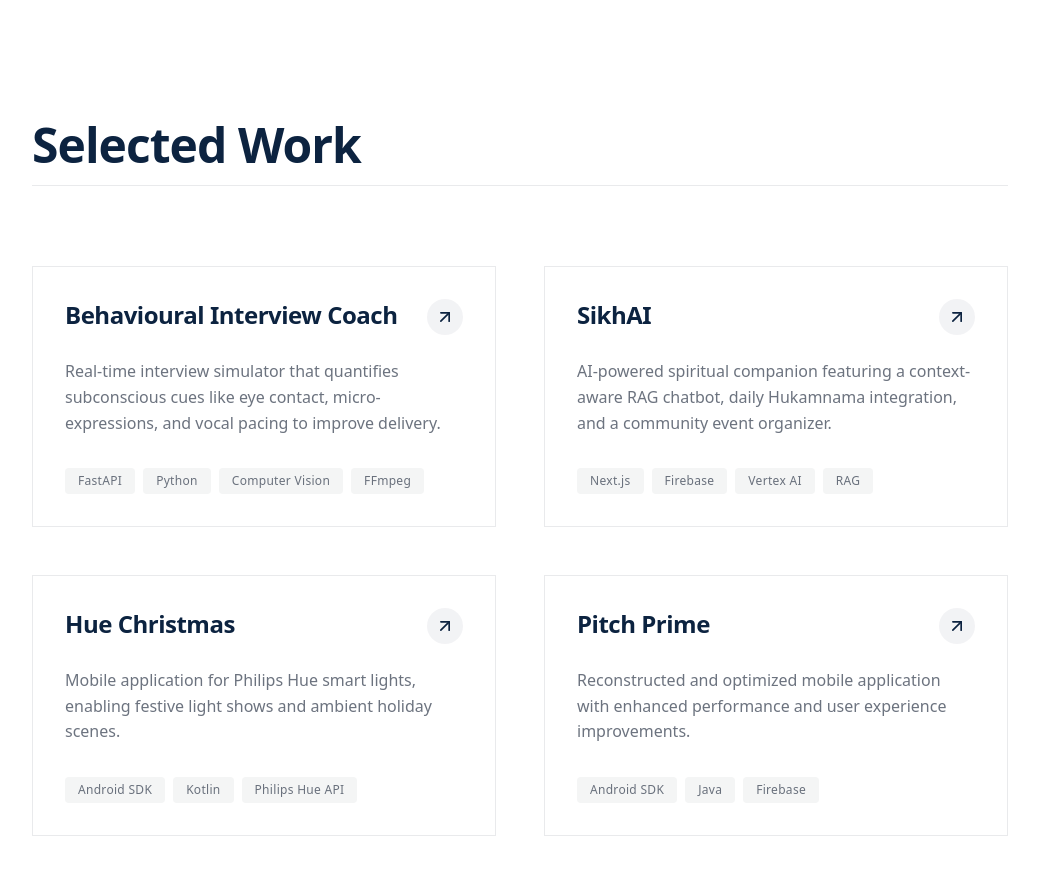
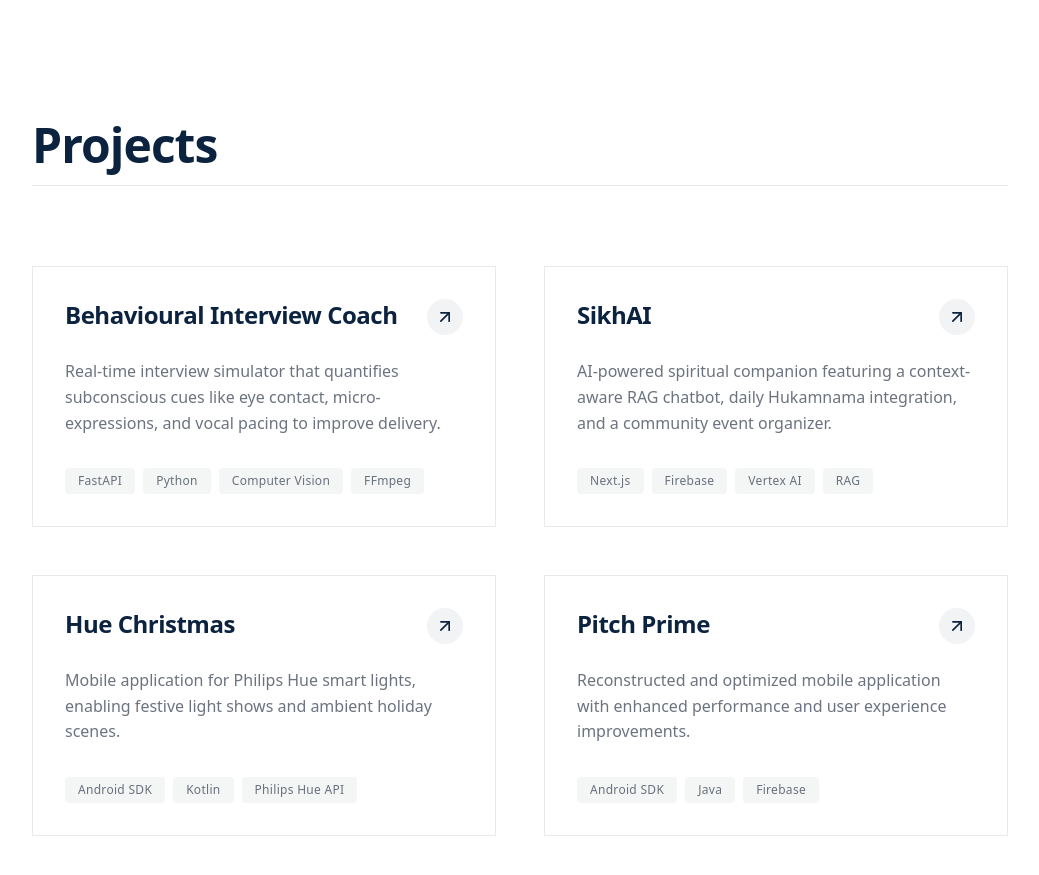
Before and after one commit to rohan1234usa/rohan-portfolio, a Next.js app: page / in a window 1280 px wide. Shown: the part 2840-3715 px from the top of the page, without its empty margins (120-1159 px from the left). Built offline with nearby package versions, Linux system fonts and the light colour scheme; a web font is replaced by a local one.

Commit message:
Update section heading from 'Selected Work' to 'Projects'

```diff
--- a/app/page.tsx
+++ b/app/page.tsx
@@ -67,7 +67,7 @@ export default function Home() {
       <section id="projects" className="py-32 bg-white relative">
         <div className="container mx-auto px-6 max-w-5xl">
           <div className="mb-20">
-            <h2 className="text-4xl lg:text-5xl font-bold text-brand-navy mb-4 font-display">Selected Work</h2>
+            <h2 className="text-4xl lg:text-5xl font-bold text-brand-navy mb-4 font-display">Projects</h2>
             <div className="w-full h-px bg-brand-charcoal/10"></div>
           </div>
 
```
